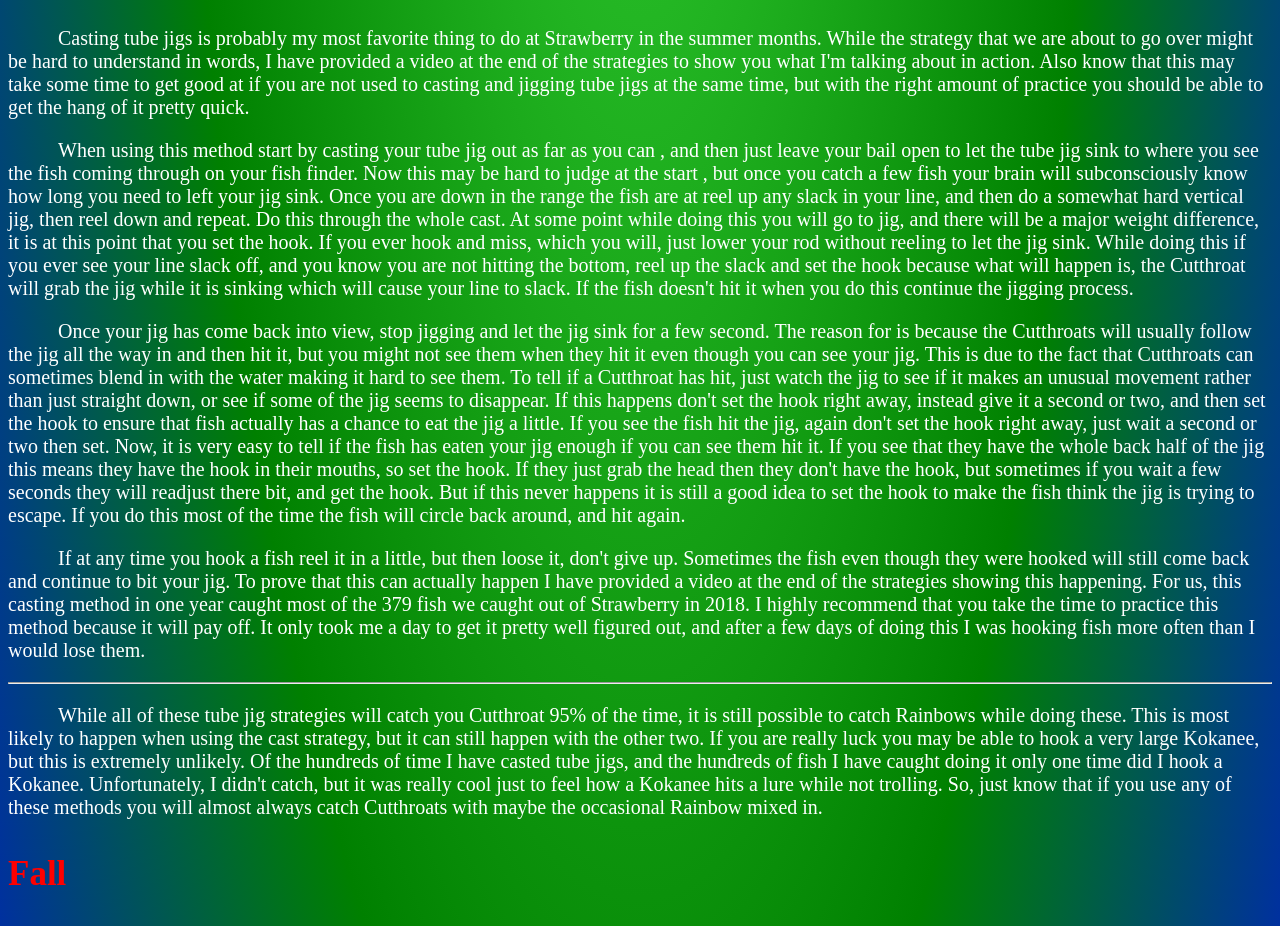
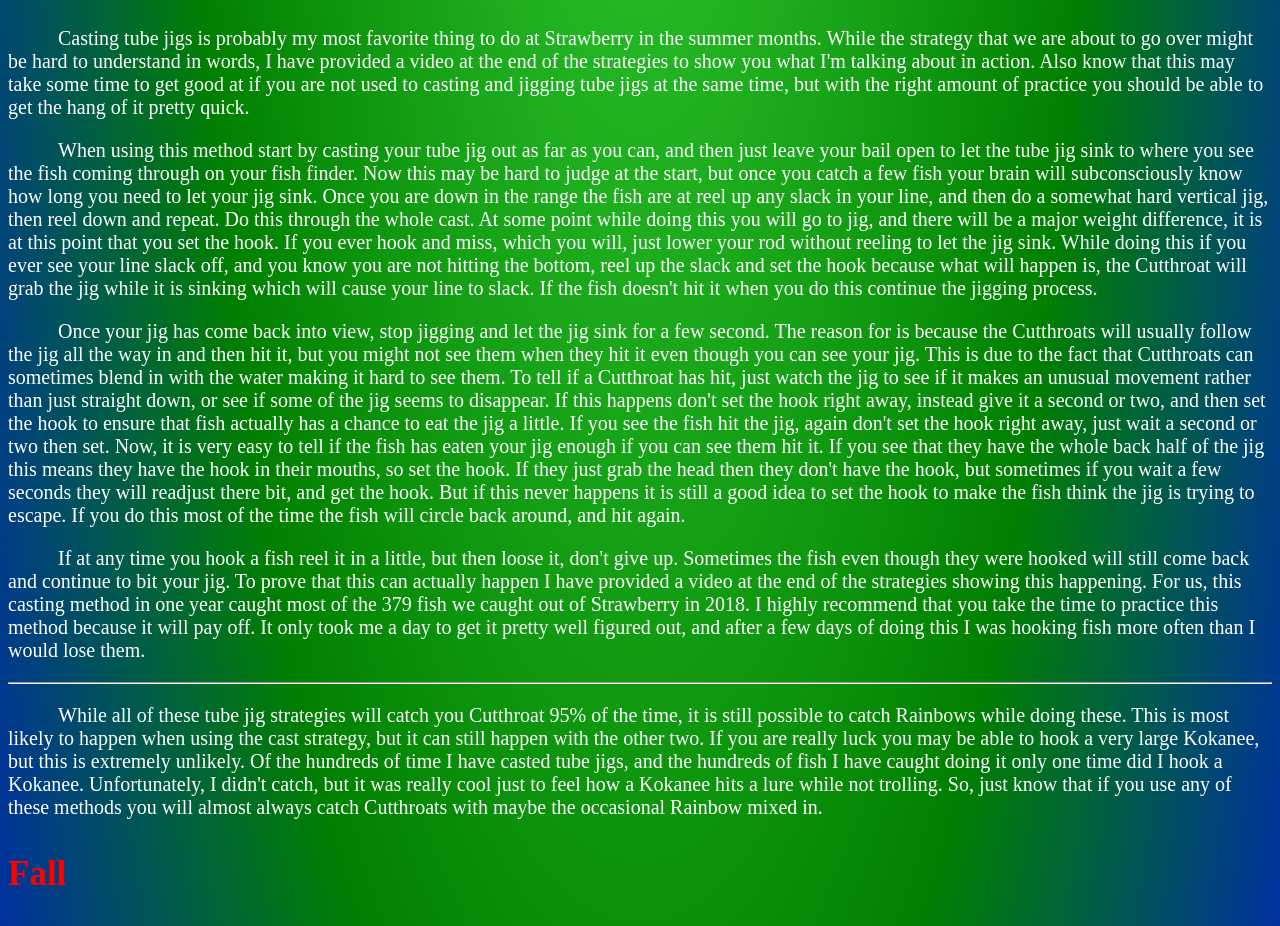
Before and after one commit to muskellunge-tiger/FitzFishing, a plain HTML site: page Strawberry_2018.html in a window 1280 px wide. Shown: the part 3120-4046 px from the top of the page. Drawn offline with Linux system fonts and the light colour scheme.

Commit message:
Update Strawberry_2018.html

```diff
--- a/Strawberry_2018.html
+++ b/Strawberry_2018.html
@@ -414,11 +414,11 @@ but with the right amount of practice you should be able to get the hang of it
 pretty quick.
   </p>
   <p>
-    When using this method start by casting your tube jig out as far as you can
-, and then just leave your bail open to let the tube jig sink to where you see the
-fish coming through on your fish finder. Now this may be hard to judge at the start
-, but once you catch a few fish your brain will subconsciously know how long
-you need to left your jig sink. Once you are down in the range the fish are at
+    When using this method start by casting your tube jig out as far as you can,
+and then just leave your bail open to let the tube jig sink to where you see the
+fish coming through on your fish finder. Now this may be hard to judge at the start,
+but once you catch a few fish your brain will subconsciously know how long
+you need to let your jig sink. Once you are down in the range the fish are at
 reel up any slack in your line, and then do a somewhat hard vertical jig, then reel
 down and repeat. Do this through the whole cast. At some point while doing this
 you will go to jig, and there will be a major weight difference, it is at this point
```
